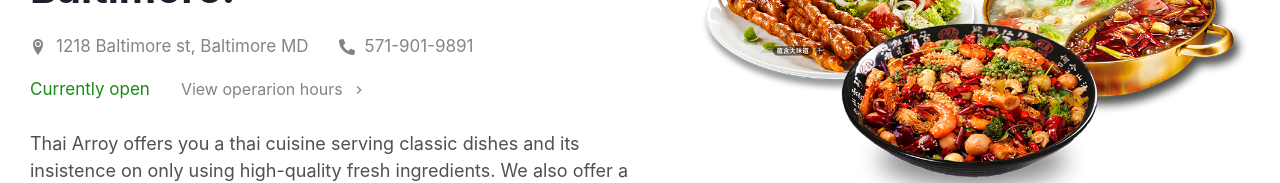
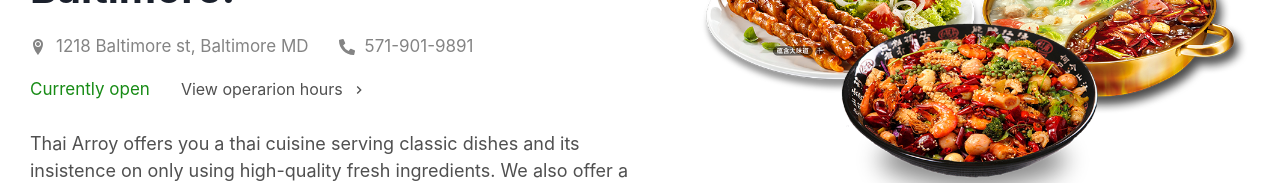
Before and after one commit to Collins1738/thai-arroy, a Next.js app: page / in a window 1280 px wide. Shown: the part 278-461 px from the top of the page. Built offline with nearby package versions, Linux system fonts and the light colour scheme.

Commit message:
changed contrast of the view operation hours button

```diff
--- a/pages/index.js
+++ b/pages/index.js
@@ -54,6 +54,7 @@ function OperationHoursModal() {
 				_hover={{ bg: "rgba(0,0,0,0)" }}
 				rightIcon={<ChevronRightIcon />}
 				onClick={onOpen}
+				color="#505050"
 			>
 				View operarion hours
 			</Button>
```
